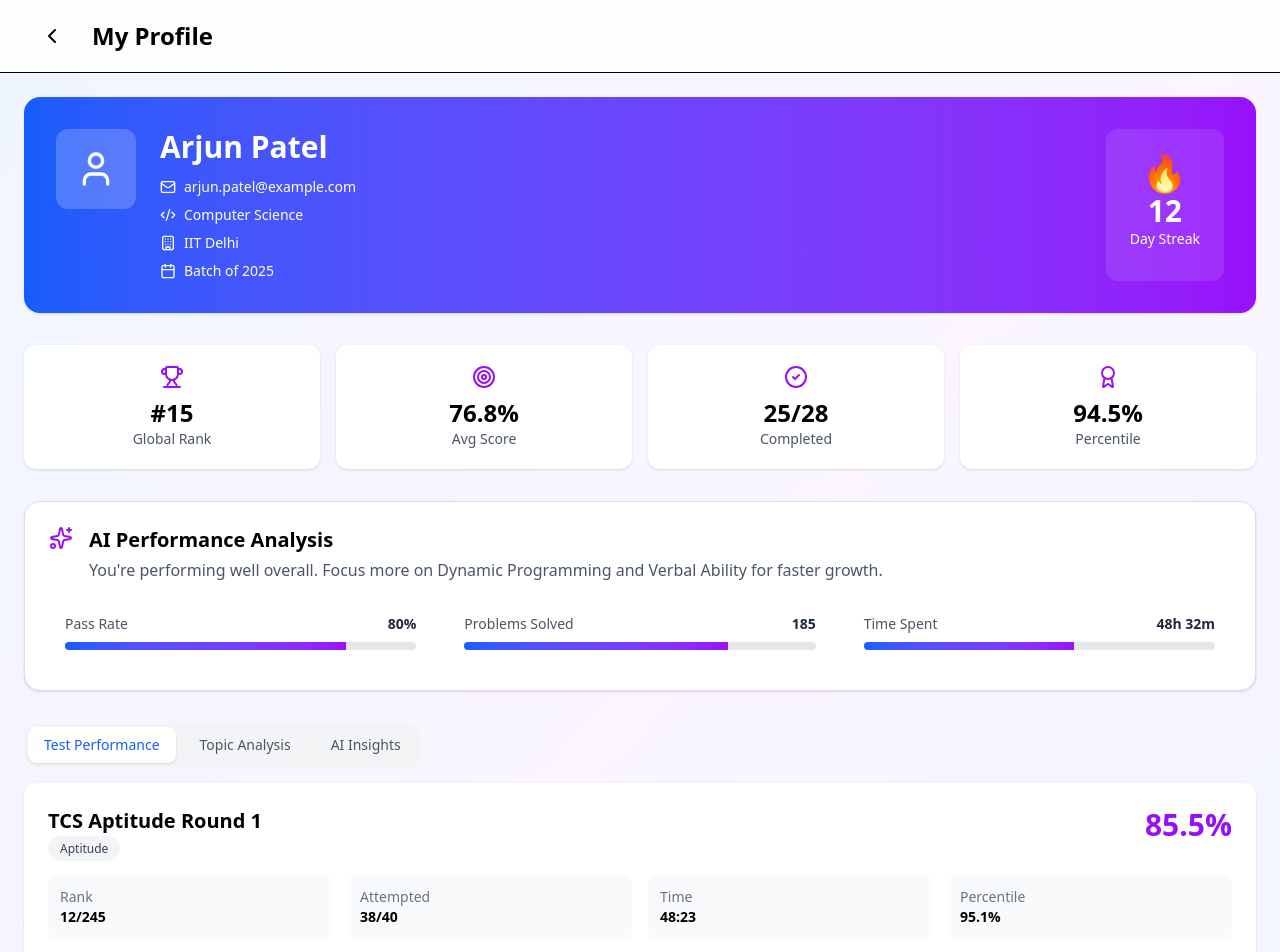
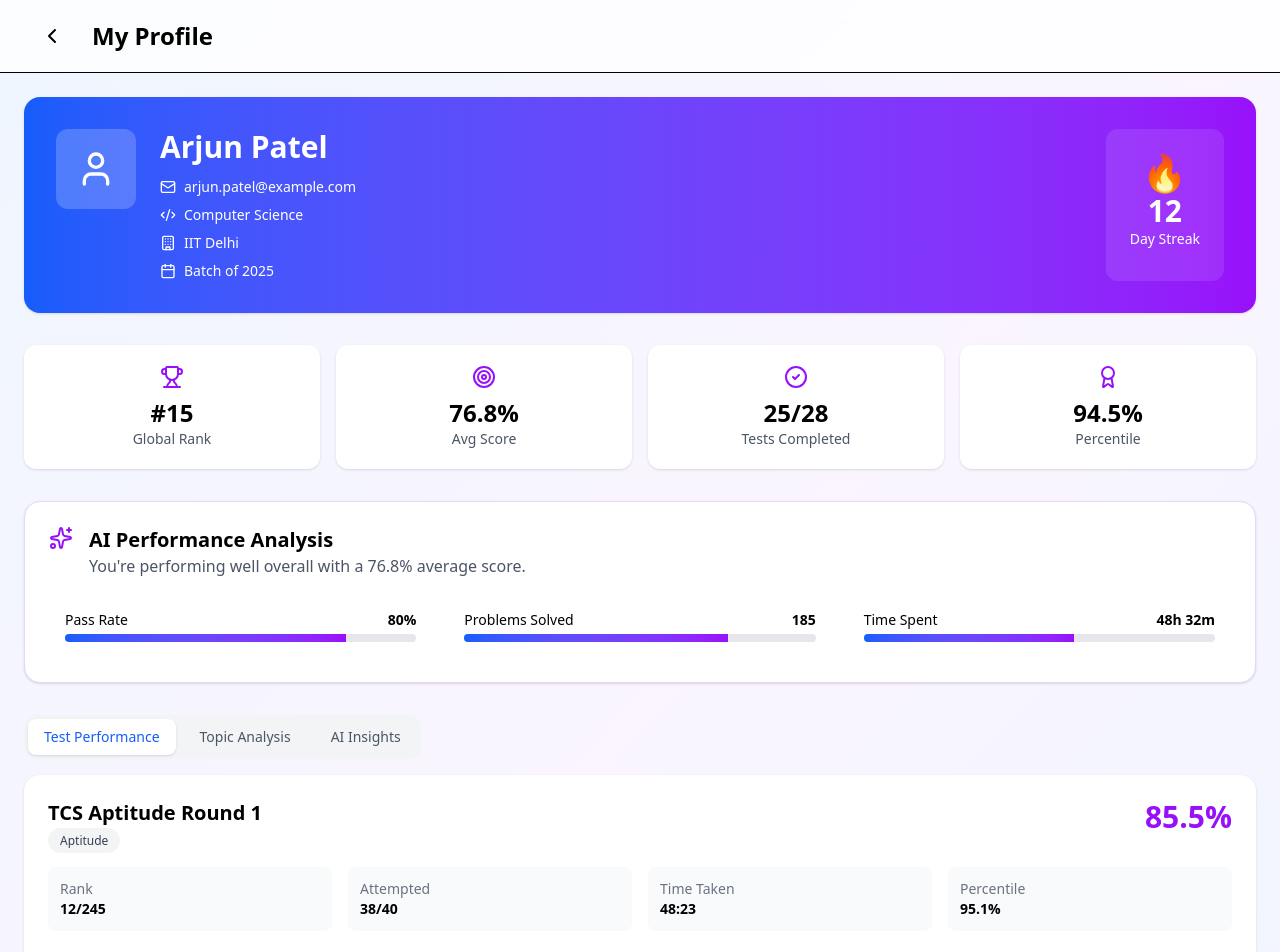
Before and after one commit to BhagwatAtharv/placemat, a React (Vite) app in the folder placemat_frontend/: page /profile in a window 1280 px wide. Shown: the top 952 px of the page. Built offline with nearby package versions, Linux system fonts and the light colour scheme.

Commit message:
ui components profile  added

```diff
--- a/placemat_frontend/src/pages/Profile.jsx
+++ b/placemat_frontend/src/pages/Profile.jsx
@@ -10,12 +10,7 @@ import {
   Target,
   Sparkles,
   CheckCircle2,
-  XCircle,
   Trophy,
-  Zap,
-  Brain,
-  Clock,
-  BarChart3,
 } from "lucide-react";
 
 import { useNavigate } from "react-router-dom";
@@ -33,7 +28,6 @@ export default function Profile() {
 
   /* =========================
      TEMP USER DATA
-     (Replace with API later)
      ========================= */
   const user = {
     name: "Arjun Patel",
@@ -86,23 +80,30 @@ export default function Profile() {
     },
   ];
 
+  const topicAnalysis = [
+    { name: "Quantitative Aptitude", value: 82, tests: 12 },
+    { name: "Logical Reasoning", value: 75, tests: 12 },
+    { name: "Verbal Ability", value: 68, tests: 8 },
+    { name: "Arrays", value: 78, tests: 10 },
+    { name: "Dynamic Programming", value: 58, tests: 6 },
+    { name: "Trees & Graphs", value: 72, tests: 9 },
+  ];
+
   return (
     <div className="min-h-screen bg-gradient-to-br from-blue-50 via-purple-50 to-blue-50">
       {/* HEADER */}
       <header className="sticky top-0 z-50 bg-white/80 backdrop-blur border-b">
-        <div className="max-w-7xl mx-auto px-6 py-4 flex items-center justify-between">
-          <div className="flex items-center gap-3">
-            <Button variant="ghost" size="icon" onClick={() => navigate("/dashbord")}>
-              <ChevronLeft />
-            </Button>
-            <h1 className="text-2xl font-semibold">My Profile</h1>
-          </div>
+        <div className="max-w-7xl mx-auto px-6 py-4 flex items-center gap-3">
+          <Button variant="ghost" size="icon" onClick={() => navigate("/dashbord")}>
+            <ChevronLeft />
+          </Button>
+          <h1 className="text-2xl font-semibold">My Profile</h1>
         </div>
       </header>
 
       {/* MAIN */}
       <main className="max-w-7xl mx-auto p-6 space-y-8">
-        {/* PROFILE HEADER */}
+        {/* PROFILE CARD */}
         <Card className="p-8 rounded-2xl bg-gradient-to-r from-blue-600 to-purple-600 text-white">
           <div className="flex flex-col md:flex-row justify-between gap-6">
             <div className="flex gap-6">
@@ -140,25 +141,28 @@ export default function Profile() {
         <div className="grid grid-cols-2 md:grid-cols-4 gap-4">
           <Stat icon={<Trophy />} label="Global Rank" value={`#${stats.rank}`} />
           <Stat icon={<Target />} label="Avg Score" value={`${stats.avgScore}%`} />
-          <Stat icon={<CheckCircle2 />} label="Completed" value={`${stats.completed}/${stats.total}`} />
+          <Stat
+            icon={<CheckCircle2 />}
+            label="Tests Completed"
+            value={`${stats.completed}/${stats.total}`}
+          />
           <Stat icon={<Award />} label="Percentile" value={`${stats.percentile}%`} />
         </div>
 
-        {/* AI ANALYSIS */}
-        <Card className="p-6 rounded-2xl border-purple-200 border">
+        {/* AI PERFORMANCE */}
+        <Card className="p-6 rounded-2xl border border-purple-200">
           <div className="flex gap-4 mb-4">
             <Sparkles className="text-purple-600" />
             <div>
               <h3 className="text-xl font-semibold">AI Performance Analysis</h3>
-              <p className="text-gray-600 mt-1">
-                You're performing well overall. Focus more on Dynamic Programming
-                and Verbal Ability for faster growth.
+              <p className="text-gray-600">
+                You're performing well overall with a {stats.avgScore}% average score.
               </p>
             </div>
           </div>
 
           <div className="grid md:grid-cols-3 gap-4">
-            <ProgressCard label="Pass Rate" value={stats.passRate} />
+            <ProgressCard label="Pass Rate" value={stats.passRate} right={`${stats.passRate}%`} />
             <ProgressCard label="Problems Solved" value={75} right={stats.solved} />
             <ProgressCard label="Time Spent" value={60} right={stats.timeSpent} />
           </div>
@@ -172,10 +176,10 @@ export default function Profile() {
             <TabsTrigger value="ai">AI Insights</TabsTrigger>
           </TabsList>
 
-          {/* TESTS */}
-          <TabsContent value="tests" className="space-y-6">
+          {/* TEST PERFORMANCE */}
+          <TabsContent value="tests" className="space-y-10">
             {tests.map((test, i) => (
-              <Card key={i} className="p-6 rounded-xl">
+              <Card key={i} className="p-6 rounded-2xl">
                 <div className="flex justify-between mb-4">
                   <div>
                     <h4 className="text-xl font-semibold">{test.name}</h4>
@@ -186,21 +190,21 @@ export default function Profile() {
                   </div>
                 </div>
 
-                <div className="grid md:grid-cols-4 gap-4 text-sm mb-4">
+                <div className="grid md:grid-cols-4 gap-4 text-sm mb-6">
                   <Info label="Rank" value={test.rank} />
                   <Info label="Attempted" value={test.attempted} />
-                  <Info label="Time" value={test.time} />
+                  <Info label="Time Taken" value={test.time} />
                   <Info label="Percentile" value={test.percentile} />
                 </div>
 
-                <div className="space-y-2">
+                <div className="space-y-3">
                   {test.topics.map((t, idx) => (
                     <div key={idx}>
                       <div className="flex justify-between text-sm">
                         <span>{t.name}</span>
                         <span>{t.value}%</span>
                       </div>
-                      <Progress value={t.value} />
+                      <Progress value={t.value} className="h-2" />
                     </div>
                   ))}
                 </div>
@@ -208,11 +212,74 @@ export default function Profile() {
             ))}
           </TabsContent>
 
+          {/* TOPIC ANALYSIS */}
+          <TabsContent value="topics" className="space-y-6">
+            <Card className="p-6 rounded-2xl">
+              <h3 className="text-2xl font-semibold mb-6">
+                Topic-wise Performance
+              </h3>
+
+              <div className="space-y-6">
+                {topicAnalysis.map((topic, i) => {
+                  const status =
+                    topic.value >= 80
+                      ? "Strong"
+                      : topic.value >= 70
+                      ? "Good"
+                      : "Average";
+
+                  return (
+                    <div key={i} className="p-6 bg-gray-50 rounded-xl">
+                      <div className="flex justify-between items-start mb-3">
+                        <div>
+                          <div className="flex items-center gap-3">
+                            <h4 className="text-lg font-semibold">{topic.name}</h4>
+                            <Badge
+                              className={
+                                status === "Strong"
+                                  ? "bg-green-100 text-green-700"
+                                  : status === "Good"
+                                  ? "bg-blue-100 text-blue-700"
+                                  : "bg-yellow-100 text-yellow-700"
+                              }
+                            >
+                              {status}
+                            </Badge>
+                            <TrendingUp
+                              size={16}
+                              className={
+                                topic.value >= 70
+                                  ? "text-green-600"
+                                  : "text-red-600 rotate-180"
+                              }
+                            />
+                          </div>
+                          <p className="text-sm text-gray-500 mt-1">
+                            {topic.tests} tests taken
+                          </p>
+                        </div>
+
+                        <div className="text-right">
+                          <div className="text-3xl font-bold text-purple-600">
+                            {topic.value}%
+                          </div>
+                          <p className="text-sm text-gray-500">Average</p>
+                        </div>
+                      </div>
+
+                      <Progress value={topic.value} className="h-3" />
+                    </div>
+                  );
+                })}
+              </div>
+            </Card>
+          </TabsContent>
+
           {/* AI TAB */}
           <TabsContent value="ai">
             <Alert>
               <AlertDescription>
-                Backend AI insights will be connected here later.
+                Backend AI insights will be connected here.
               </AlertDescription>
             </Alert>
           </TabsContent>
@@ -222,9 +289,7 @@ export default function Profile() {
   );
 }
 
-/* ======================
-   SMALL COMPONENTS
-   ====================== */
+/* ===== SMALL COMPONENTS ===== */
 
 function Stat({ icon, label, value }) {
   return (
@@ -239,20 +304,14 @@ function Stat({ icon, label, value }) {
 function ProgressCard({ label, value, right }) {
   return (
     <div className="bg-white p-4 rounded-xl">
-      <div className="flex justify-between items-center text-sm mb-2">
-        <span className="text-gray-600">{label}</span>
-
-        {/* Show percentage OR right-side value */}
-        <span className="font-semibold text-gray-800">
-          {right ? right : `${value}%`}
-        </span>
+      <div className="flex justify-between text-sm mb-1">
+        <span>{label}</span>
+        <span className="font-semibold">{right}</span>
       </div>
-
-      <Progress value={value} />
+      <Progress value={value} className="h-2" />
     </div>
   );
 }
-
 
 function Info({ label, value }) {
   return (
```
